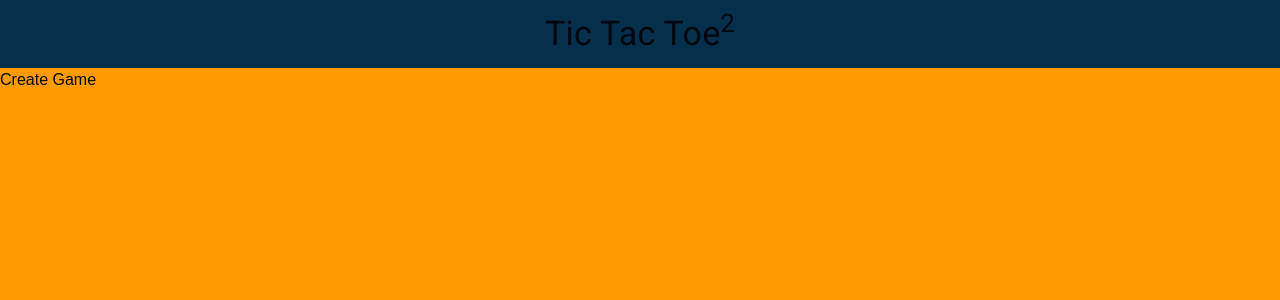
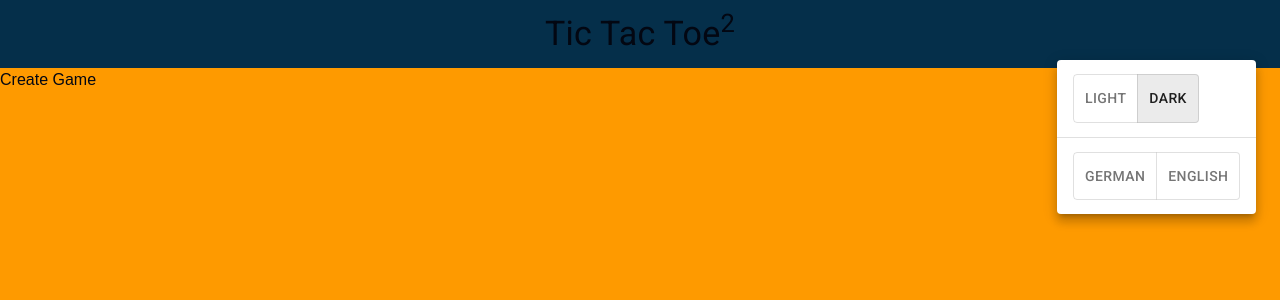
Before and after one commit to CubexsOne/TicTacToe-squared, a React (Vite) app in the folder frontend/: page /game in a window 1280 px wide. Both pictures are taken after a click on the button 1238 px from the left and 34 px from the top of the page. Shown: the top 300 px of the page. Built offline with nearby package versions, Linux system fonts and the light colour scheme; some icons are missing.

Commit message:
Create "SettingsButton" menu with language and theme toggle

```diff
--- a/frontend/src/components/navbar/Navbar.tsx
+++ b/frontend/src/components/navbar/Navbar.tsx
@@ -4,7 +4,7 @@ import { Typography } from '@mui/material'
 
 import { gameRoutes } from '../../routes'
 import { BackButton } from './BackButton'
-import { SettingsButton } from './SettingsButton'
+import { SettingsButton } from './settings-button/SettingsButton'
 
 export const Navbar: FC = () => {
 	const { pathname } = useLocation()
--- a/frontend/src/components/navbar/SettingsButton.tsx
+++ /dev/null
@@ -1,12 +0,0 @@
-import type { FC } from 'react'
-import { IconButton } from '@mui/material'
-
-import SettingsIcon from '@mui/icons-material/Settings'
-
-export const SettingsButton: FC = () => {
-	return (
-		<IconButton onClick={() => alert('Settings!')} size="large">
-			<SettingsIcon fontSize="inherit" />
-		</IconButton>
-	)
-}
--- /dev/null
+++ b/frontend/src/components/navbar/settings-button/LanguageToggle.tsx
@@ -0,0 +1,33 @@
+import { useState, type FC } from 'react'
+import { ToggleButton, ToggleButtonGroup } from '@mui/material'
+import { useTranslation } from 'react-i18next'
+
+interface Props {
+	handleClose: () => void
+}
+export const LanguageToggle: FC<Props> = ({ handleClose }) => {
+	const { t, i18n } = useTranslation()
+	const [language, setLanguage] = useState<string>(i18n.language)
+
+	const handleChange = (event: React.MouseEvent<HTMLElement>, newValue: string) => {
+		handleClose()
+		// TODO: Implement language change (save settings in browser)
+		setLanguage(newValue)
+		i18n.changeLanguage(newValue)
+	}
+	return (
+		<ToggleButtonGroup
+			value={language}
+			exclusive
+			onChange={handleChange}
+			aria-label={t('select language')}
+		>
+			<ToggleButton value="de" aria-label={t('german')}>
+				{t('german')}
+			</ToggleButton>
+			<ToggleButton value="en" aria-label={t('english')}>
+				{t('english')}
+			</ToggleButton>
+		</ToggleButtonGroup>
+	)
+}
--- /dev/null
+++ b/frontend/src/components/navbar/settings-button/SettingsButton.tsx
@@ -0,0 +1,53 @@
+import { type FC, useState } from 'react'
+import { Divider, IconButton, Menu, MenuItem } from '@mui/material'
+
+import SettingsIcon from '@mui/icons-material/Settings'
+import { ThemeToggle } from './ThemeToggle'
+import { LanguageToggle } from './LanguageToggle'
+
+const SETTINGS_BUTTON = 'settings-button'
+const SETTINGS_MENU = 'settings-menu'
+
+export const SettingsButton: FC = () => {
+	const [anchorEl, setAnchorEl] = useState<null | HTMLElement>(null)
+	const open = Boolean(anchorEl)
+	const handleClick = (event: React.MouseEvent<HTMLButtonElement>) => {
+		setAnchorEl(event.currentTarget)
+	}
+	const handleClose = () => {
+		setAnchorEl(null)
+	}
+	return (
+		<>
+			<IconButton
+				size="large"
+				id={SETTINGS_BUTTON}
+				aria-controls={open ? SETTINGS_MENU : undefined}
+				aria-haspopup="true"
+				aria-expanded={open ? 'true' : undefined}
+				onClick={handleClick}
+			>
+				<SettingsIcon fontSize="inherit" />
+			</IconButton>
+			<Menu
+				id={SETTINGS_MENU}
+				anchorEl={anchorEl}
+				open={open}
+				onClose={handleClose}
+				slotProps={{
+					list: {
+						'aria-labelledby': SETTINGS_BUTTON
+					}
+				}}
+			>
+				<MenuItem>
+					<ThemeToggle handleClose={handleClose} />
+				</MenuItem>
+				<Divider />
+				<MenuItem>
+					<LanguageToggle handleClose={handleClose} />
+				</MenuItem>
+			</Menu>
+		</>
+	)
+}
--- /dev/null
+++ b/frontend/src/components/navbar/settings-button/ThemeToggle.tsx
@@ -0,0 +1,32 @@
+import { useState, type FC } from 'react'
+import { ToggleButton, ToggleButtonGroup } from '@mui/material'
+import { useTranslation } from 'react-i18next'
+
+interface Props {
+	handleClose: () => void
+}
+export const ThemeToggle: FC<Props> = ({ handleClose }) => {
+	const { t } = useTranslation()
+	const [theme, setTheme] = useState<string>('dark')
+
+	const handleChange = (event: React.MouseEvent<HTMLElement>, newValue: string) => {
+		handleClose()
+		// TODO: Implement theme-change (tailwind & MUI)
+		setTheme(newValue)
+	}
+	return (
+		<ToggleButtonGroup
+			value={theme}
+			exclusive
+			onChange={handleChange}
+			aria-label={t('select theme')}
+		>
+			<ToggleButton value="light" aria-label={t('light theme')}>
+				{t('Light')}
+			</ToggleButton>
+			<ToggleButton value="dark" aria-label={t('dark theme')}>
+				{t('Dark')}
+			</ToggleButton>
+		</ToggleButtonGroup>
+	)
+}
```
